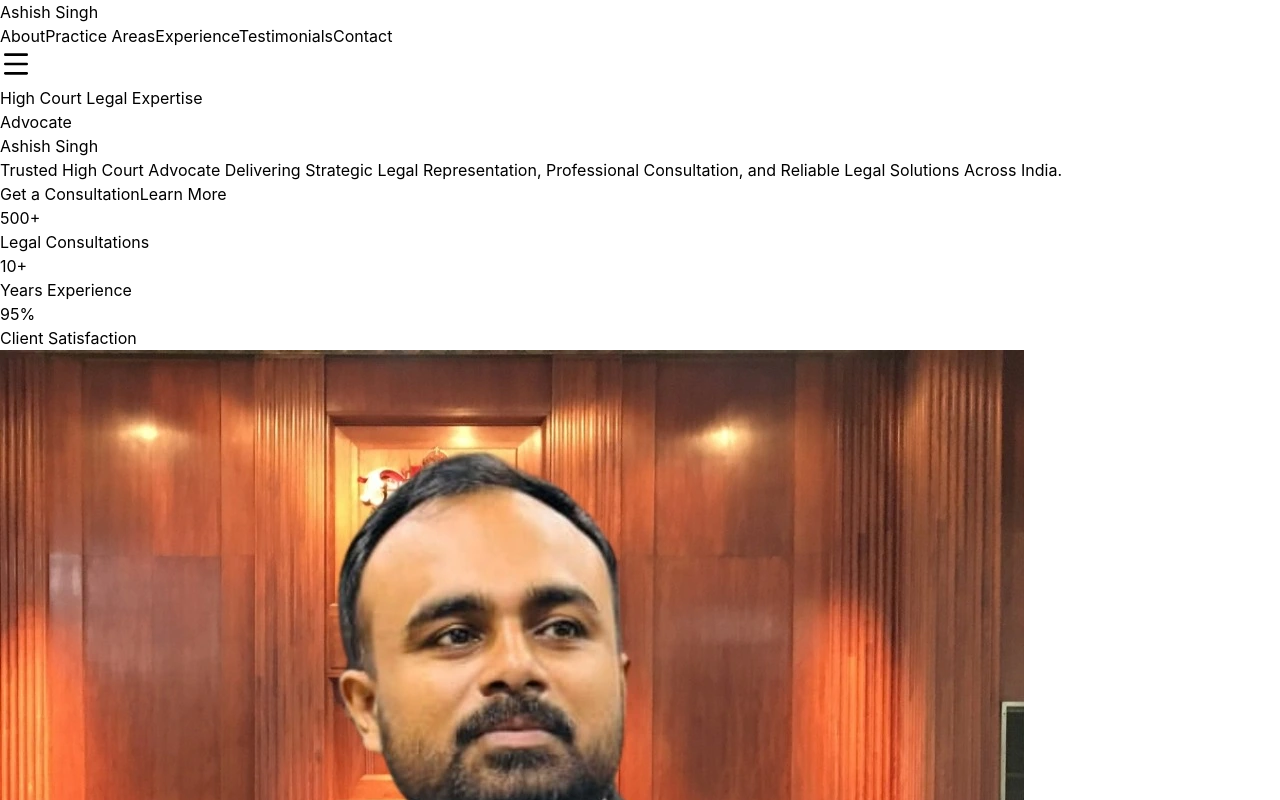
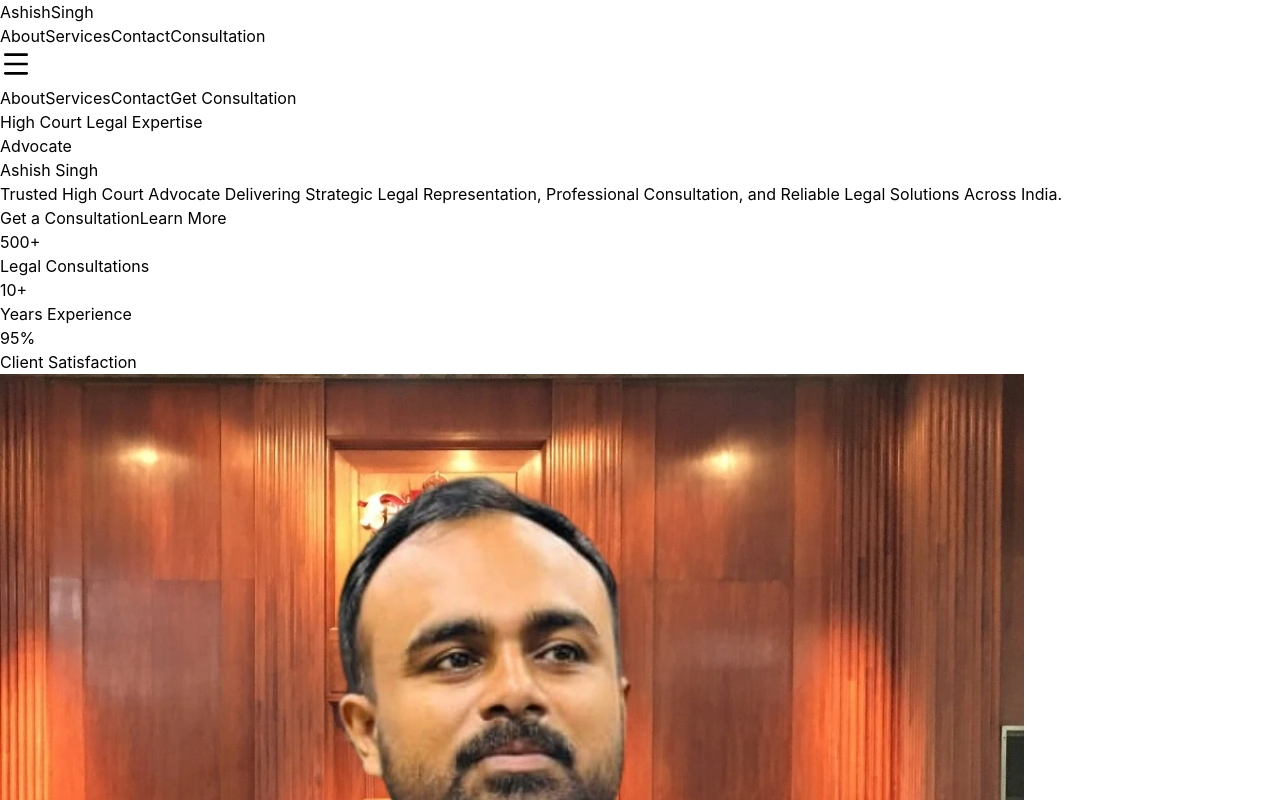
Before and after one commit to anandsingh53/Legal-CRM-Platform, a React (Vite) app in the folder admin-dashboard/: page / in a window 1280 px wide. Shown: the top 800 px of the page. Built offline with nearby package versions, Linux system fonts and the light colour scheme.

Commit message:
Updated Navbar

```diff
--- a/admin-dashboard/src/components/Navbar.jsx
+++ b/admin-dashboard/src/components/Navbar.jsx
@@ -1,87 +1,186 @@
-import { useState } from "react";
+import { useState, useEffect } from "react";
 import { Menu, X } from "lucide-react";
 
 export default function Navbar() {
 
-  const [menuOpen, setMenuOpen] = useState(false);
+  const [isOpen, setIsOpen] = useState(false);
+
+  const [scrolled, setScrolled] = useState(false);
+
+
+  useEffect(() => {
+
+    const handleScroll = () => {
+
+      if (window.scrollY > 50) {
+
+        setScrolled(true);
+
+      } else {
+
+        setScrolled(false);
+
+      }
+
+    };
+
+    window.addEventListener("scroll", handleScroll);
+
+    return () => window.removeEventListener("scroll", handleScroll);
+
+  }, []);
+
 
   return (
 
-    <header className="bg-white shadow-md sticky top-0 z-50">
+    <nav
+      className={`fixed top-0 left-0 w-full z-50 transition-all duration-500 ${
+        scrolled
+          ? "bg-black/70 backdrop-blur-xl border-b border-white/10 shadow-2xl"
+          : "bg-transparent"
+      }`}
+    >
 
-      <nav className="max-w-7xl mx-auto px-6 py-4 flex justify-between items-center">
+      <div className="max-w-7xl mx-auto px-6 md:px-10">
+
+        <div className="flex items-center justify-between h-20">
 
           {/* LOGO */}
-        <h1 className="text-2xl md:text-4xl font-bold text-slate-900">
+          <a
+            href="/"
+            className="text-2xl md:text-3xl font-bold text-white tracking-wide"
+          >
 
-          Ashish <span className="text-blue-600">Singh</span>
+            Ashish
+            <span className="text-blue-500">
 
-        </h1>
+              Singh
+
+            </span>
+
+          </a>
 
 
           {/* DESKTOP MENU */}
-        <div className="hidden md:flex gap-10 text-lg">
+          <div className="hidden md:flex items-center gap-10">
 
-          <a href="#about" className="hover:text-blue-600 transition">
+            <a
+              href="#about"
+              className="text-slate-200 hover:text-blue-400 transition duration-300"
+            >
+
               About
+
             </a>
 
-          <a href="#practice-areas" className="hover:text-blue-600 transition">
-            Practice Areas
+
+            <a
+              href="#services"
+              className="text-slate-200 hover:text-blue-400 transition duration-300"
+            >
+
+              Services
+
             </a>
 
-          <a href="#experience" className="hover:text-blue-600 transition">
-            Experience
+
+            <a
+              href="#contact"
+              className="text-slate-200 hover:text-blue-400 transition duration-300"
+            >
+
+              Contact
+
             </a>
 
-          <a href="#testimonials" className="hover:text-blue-600 transition">
-            Testimonials
-          </a>
 
-          <a href="#contact" className="hover:text-blue-600 transition">
-            Contact
+            {/* CTA BUTTON */}
+            <a
+              href="#contact"
+              className="px-6 py-3 rounded-full bg-gradient-to-r from-blue-600 to-indigo-700 text-white font-medium shadow-lg hover:scale-105 transition duration-300"
+            >
+
+              Consultation
+
             </a>
 
           </div>
 
 
-        {/* MOBILE BUTTON */}
+          {/* MOBILE MENU BUTTON */}
           <button
-          className="md:hidden"
-          onClick={() => setMenuOpen(!menuOpen)}
+            onClick={() => setIsOpen(!isOpen)}
+            className="md:hidden text-white"
           >
 
-          {menuOpen ? <X size={32} /> : <Menu size={32} />}
+            {isOpen ? <X size={32} /> : <Menu size={32} />}
 
           </button>
-
-      </nav>
-
-
-      {/* MOBILE MENU */}
-      {menuOpen && (
-
-        <div className="md:hidden bg-white px-6 pb-6 shadow-lg">
-
-          <div className="flex flex-col gap-5 text-lg">
-
-            <a href="#about">About</a>
-
-            <a href="#practice-areas">Practice Areas</a>
-
-            <a href="#experience">Experience</a>
-
-            <a href="#testimonials">Testimonials</a>
-
-            <a href="#contact">Contact</a>
 
         </div>
 
       </div>
 
-      )}
 
-    </header>
+      {/* MOBILE MENU */}
+      <div
+        className={`md:hidden absolute top-20 left-0 w-full bg-black/95 backdrop-blur-xl border-t border-white/10 transition-all duration-500 overflow-hidden ${
+          isOpen ? "max-h-screen py-8" : "max-h-0"
+        }`}
+      >
+
+        <div className="flex flex-col items-center gap-8">
+
+          <a
+            href="#about"
+            onClick={() => setIsOpen(false)}
+            className="text-white text-lg hover:text-blue-400 transition duration-300"
+          >
+
+            About
+
+          </a>
+
+
+          <a
+            href="#services"
+            onClick={() => setIsOpen(false)}
+            className="text-white text-lg hover:text-blue-400 transition duration-300"
+          >
+
+            Services
+
+          </a>
+
+
+          <a
+            href="#contact"
+            onClick={() => setIsOpen(false)}
+            className="text-white text-lg hover:text-blue-400 transition duration-300"
+          >
+
+            Contact
+
+          </a>
+
+
+          {/* MOBILE CTA */}
+          <a
+            href="#contact"
+            onClick={() => setIsOpen(false)}
+            className="px-8 py-4 rounded-full bg-gradient-to-r from-blue-600 to-indigo-700 text-white font-medium shadow-lg"
+          >
+
+            Get Consultation
+
+          </a>
+
+        </div>
+
+      </div>
+
+    </nav>
 
   );
+
 }
```
Lines whose indentation alone changed are shown as unchanged.
